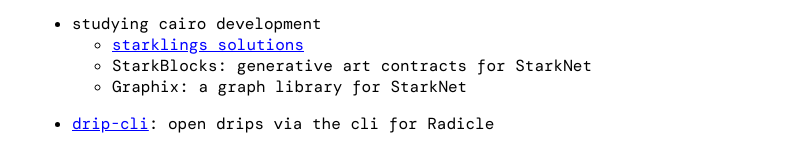
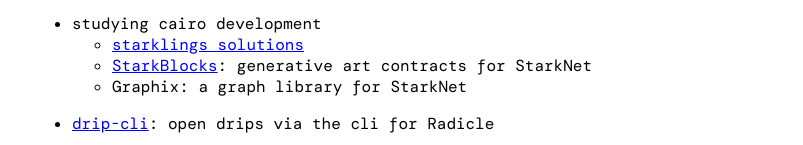
Before and after one commit to lucadonnoh/lucadonnoh.github.io, a plain HTML site: page index.html in a window 1280 px wide. Shown: the part 322-467 px from the top of the page, without its empty margins (8-811 px from the left). Drawn offline with nearby package versions, Linux system fonts and the light colour scheme.

Commit message:
StarkBlocks link

```diff
--- a/index.html
+++ b/index.html
@@ -40,7 +40,7 @@
                     studying cairo development
                     <ul>
                         <li><a href="https://github.com/lucadonnoh/starklings">starklings solutions</a></li>
-                        <li>StarkBlocks: generative art contracts for StarkNet</li>
+                        <li> <a href="https://github.com/lucadonnoh/starkblocks">StarkBlocks</a>: generative art contracts for StarkNet</li>
                         <li>Graphix: a graph library for StarkNet</li>
                     </ul>
                 </li>
```
